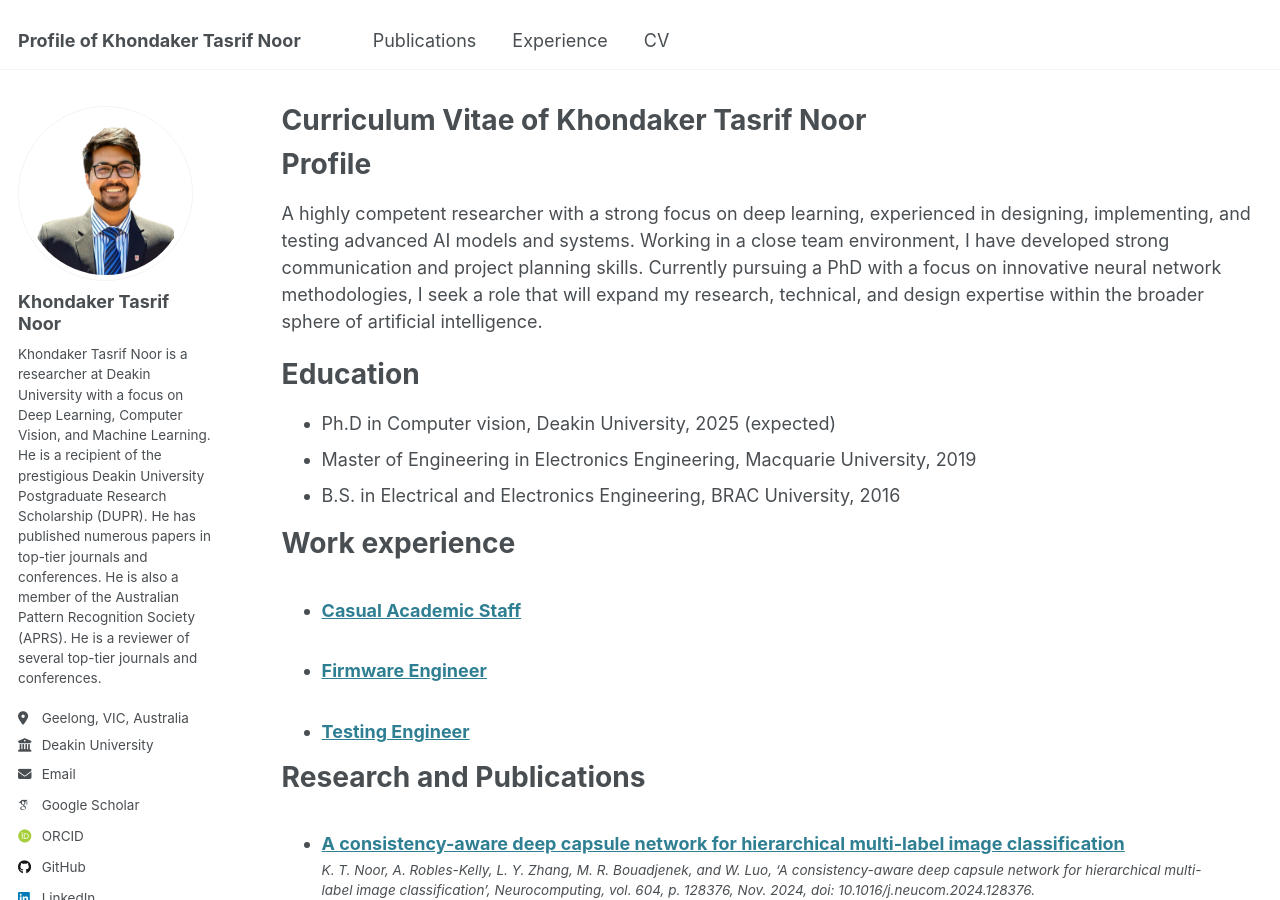
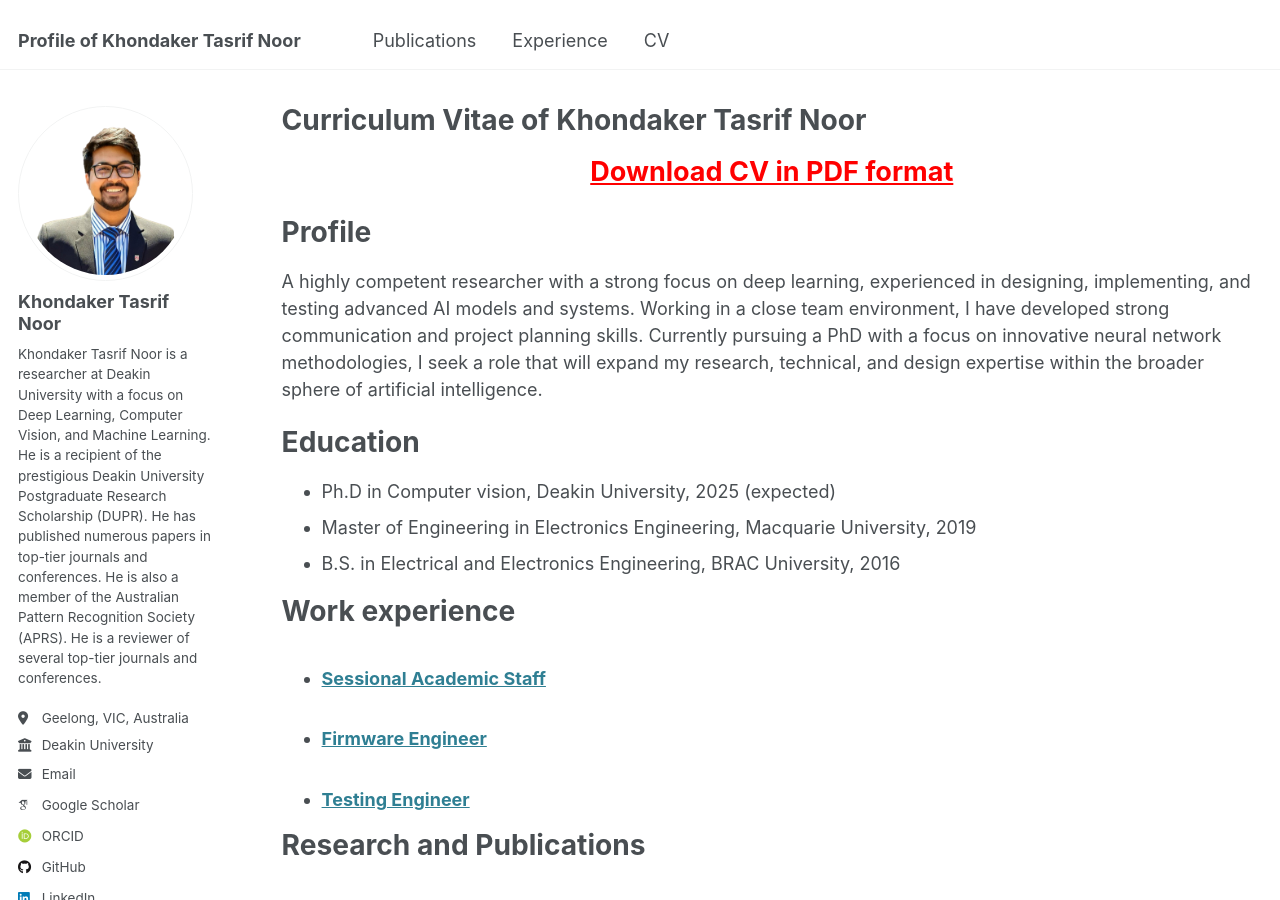
Before and after one commit to ktnoor/ktnoor.github.io, a Jekyll site: the page built from _pages/cv.md, in a window 1280 px wide and 900 px high. Built offline with Jekyll 4.4.1, drawn with Linux system fonts in a browser that asks for light colours; some web fonts are replaced.

Commit message:
pdf cv download link

```diff
--- a/_experience/2022-Caual-Academic.md
+++ b/_experience/2022-Caual-Academic.md
@@ -1,5 +1,5 @@
 ---
-title: "Casual Academic Staff"
+title: "Sessional Academic Staff"
 collection: experience
 type: "Undergraduate and postgraduate units"
 permalink: /experience/2022-Casual-Academic
--- a/_pages/cv.md
+++ b/_pages/cv.md
@@ -8,6 +8,14 @@ redirect_from:
 ---
 
 {% include base_path %}
+
+<!-- [Khondaker Tasrif Noor](http://ktnoor.github.io/files/KTNoor_CV.pdf "Khondaker Tasrif Noor") -->
+
+<p align="center">
+  <a href="/files/KTNoor_CV.pdf" style="color: red; font-size: 1.5em; font-weight: bold;">
+    Download CV in PDF format
+  </a>
+</p>
 
 Profile
 ======
```
Also changed, not shown: README.md (+11 -0 lines), 1 other file.
